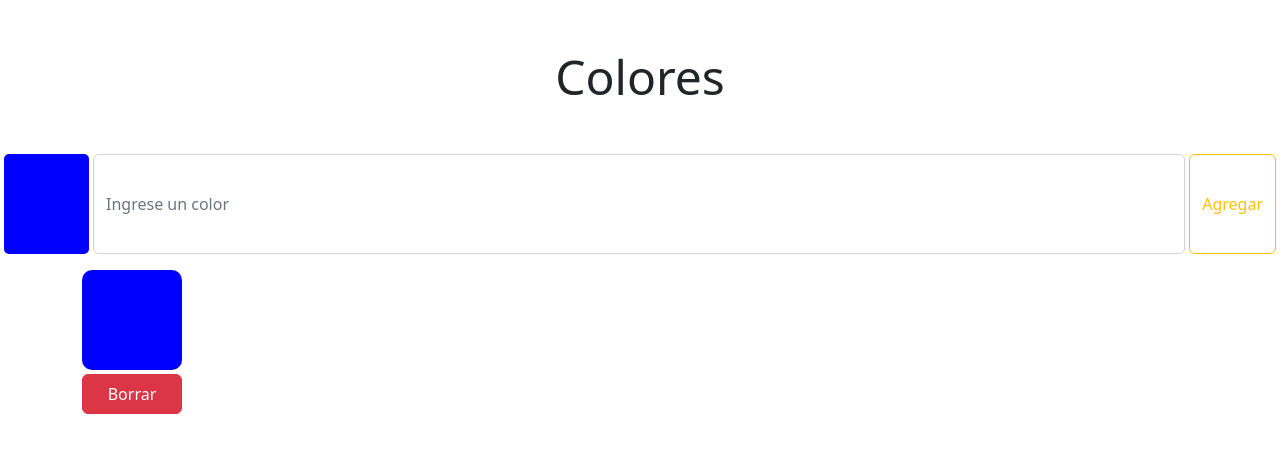
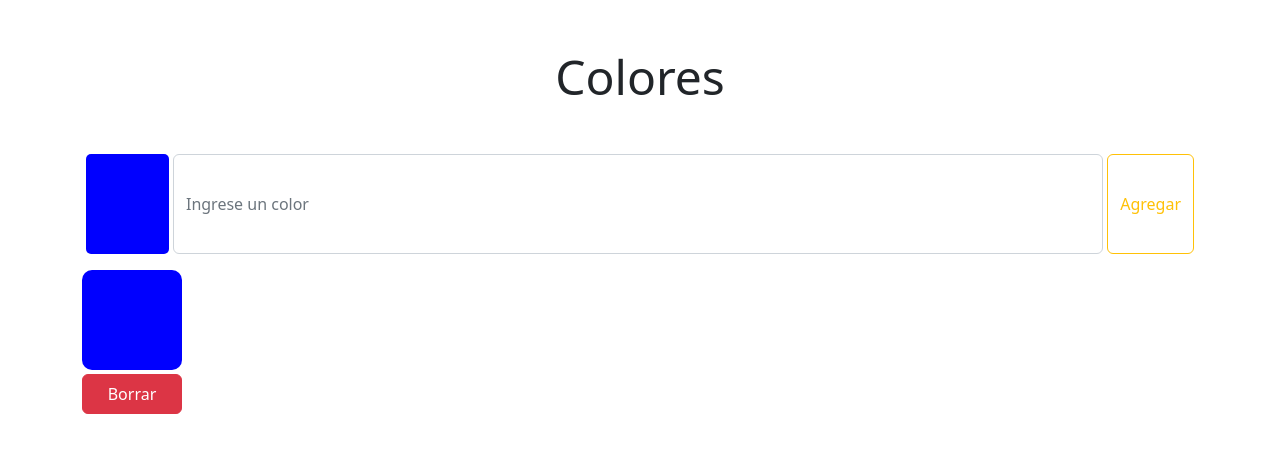
Before and after one commit to Vicopalacio/ejercicio-6, a React (Create React App) app: page / in a window 1280 px wide. Shown: the top 452 px of the page. Built offline with nearby package versions, Linux system fonts and the light colour scheme.

Commit message:
agregue el componente card como hijo del formulario

```diff
--- a/src/App.jsx
+++ b/src/App.jsx
@@ -1,17 +1,11 @@
-import {Container} from "react-bootstrap";
+// import {Container} from "react-bootstrap";
 import "../src/components/app.css"
-import Cards from "./components/Cards";
 import FormColores from "./components/FormColores";
 
 function App() {
   return (
     <>
     <FormColores></FormColores>
-    <Container>
-      <div className="row">
-        <Cards></Cards>
-      </div>
-    </Container>
     </>
   );
 }
--- a/src/components/FormColores.jsx
+++ b/src/components/FormColores.jsx
@@ -1,9 +1,11 @@
 import React from "react";
-import { Form, Button } from "react-bootstrap";
+import { Form, Button, Container } from "react-bootstrap";
+import Cards from "./Cards";
 
 const FormColores = () => {
   return (
     <>
+    <Container>
       <h1 className="display-5 text-center my-5">Colores</h1>
       <Form>
         <Form.Group className="mb-3 d-flex" controlId="formBasicColor">
@@ -14,6 +16,10 @@ const FormColores = () => {
           </Button>
         </Form.Group>
       </Form>
+      <div className="row">
+        <Cards></Cards>
+      </div>
+    </Container>
     </>
   );
 };
```
